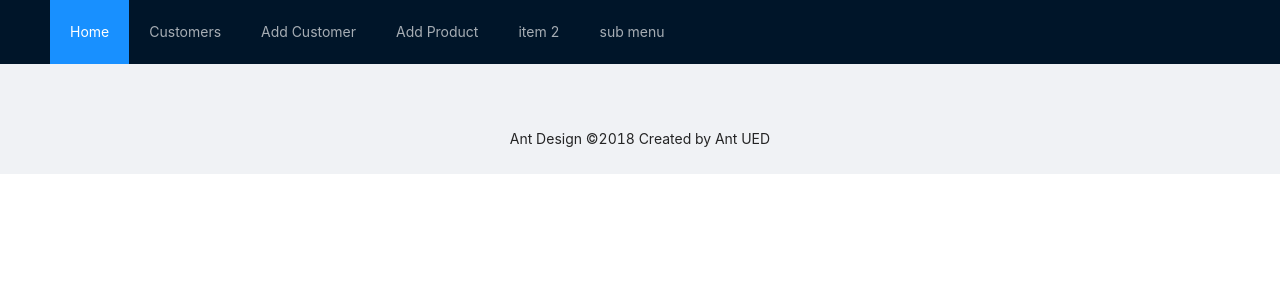
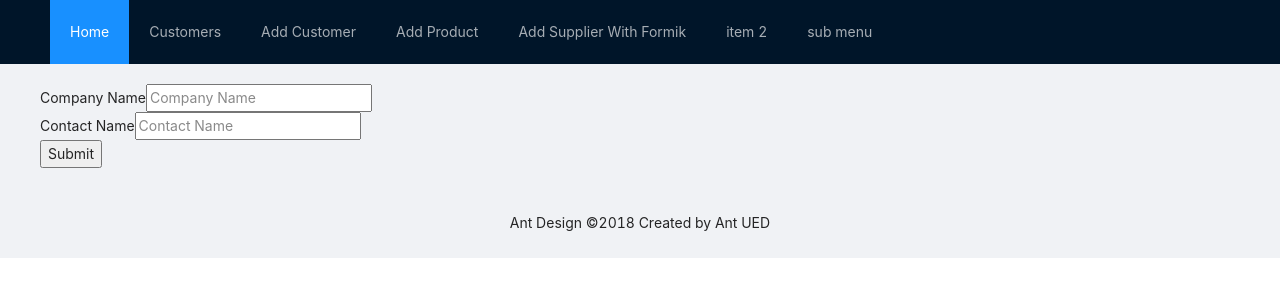
Before and after one commit to b21727283/full-stack-development, a React (Create React App) app in the folder react/my-app/: page /addsupplierwithformik in a window 1280 px wide. Shown: the top 300 px of the page. Built offline with nearby package versions, Linux system fonts and the light colour scheme.

Commit message:
redux intro

```diff
--- a/react/my-app/package.json
+++ b/react/my-app/package.json
@@ -8,11 +8,13 @@
     "@testing-library/user-event": "^13.5.0",
     "antd": "^4.23.6",
     "axios": "^1.1.3",
+    "formik": "^2.2.9",
     "react": "^18.2.0",
     "react-dom": "^18.2.0",
     "react-router-dom": "^6.4.2",
     "react-scripts": "5.0.1",
-    "web-vitals": "^2.1.4"
+    "web-vitals": "^2.1.4",
+    "yup": "^0.32.11"
   },
   "scripts": {
     "start": "react-scripts start",
--- a/react/my-app/src/App.js
+++ b/react/my-app/src/App.js
@@ -22,6 +22,7 @@ import {Content, Footer, Header} from "antd/lib/layout/layout";
 import Customers from "./components/Customers";
 import AddCustomer from "./components/AddCustomer";
 import AddProduct from "./components/AddProduct";
+import AddSupplierWithFormik from "./components/AddSupplierWithFormik";
 
 
 
@@ -61,6 +62,7 @@ function App() {
   { label: <Link to='/customers'>Customers</Link>, key: '2' },
   { label: <Link to='/addcustomer'>Add Customer</Link>, key: '3' },
   { label: <Link to='/addproduct'>Add Product</Link>, key: '4' },
+  { label: <Link to='/addsupplierwithformik'>Add Supplier With Formik</Link>, key: '5' },
   { label: 'item 2', key: 'item-2' }, // which is required
   {
     label: 'sub menu',
@@ -157,6 +159,7 @@ function App() {
           <Route path="/customers" element={<Customers/>}></Route>
           <Route path="/addcustomer" element={<AddCustomer/>}></Route>
           <Route path="/addproduct" element={<AddProduct/>}></Route>
+          <Route path="/addsupplierwithformik" element={<AddSupplierWithFormik/>}></Route>
 
           </Routes>
 
--- a/react/my-app/src/components/AddProduct.jsx
+++ b/react/my-app/src/components/AddProduct.jsx
@@ -42,7 +42,12 @@ function AddProduct() {
 
         console.log('VALUES', values)
 
-        axios.post('https://northwind.vercel.app/api/products', values)
+        let data = {
+            name: "Mozzarella di Giovanni",
+            unitPrice: 60
+        }
+
+        axios.put('https://northwind.vercel.app/api/products', data)
         .then(res =>{
 
             console.log('SUCCESS')
--- /dev/null
+++ b/react/my-app/src/components/AddSupplierWithFormik.jsx
@@ -0,0 +1,65 @@
+import React from 'react';
+import { Formik, Field, Form } from 'formik';
+import axios from 'axios';
+import * as Yup from 'yup';
+
+const addSupplierSchema = Yup.object().shape({
+    companyName: Yup.string()
+      .min(2, 'Too Short!')
+      .max(50, 'Too Long!')
+      .required('Company Name Required'),
+    contactName: Yup.string()
+      .min(2, 'Too Short!')
+      .max(50, 'Too Long!')
+      .required('Contact Name Required')
+  });
+
+
+function AddSupplierWithFormik() {
+  return (
+    <Formik
+    validationSchema={addSupplierSchema}
+    initialValues={{
+      companyName: '',
+      contactName: ''
+    }}
+    onSubmit={(values) => {
+      console.log(values)
+
+    //   axios.post('', values)
+    //   .then(res => {
+
+    //   })
+    }}
+  >
+    {({ errors, touched }) => (
+
+        <Form
+        >
+
+        {errors.companyName && <div>{errors.companyName}</div>}
+        <div>
+        <label>Company Name</label>
+        <Field id="companyName" name="companyName" placeholder="Company Name" />
+        </div>
+
+        {errors.contactName && <div>{errors.contactName}</div>}
+
+        <div>
+
+        <label>Contact Name</label>
+        <Field id="contactName" name="contactName" placeholder="Contact Name" />
+
+        </div>
+
+
+
+        <button type="submit">Submit</button>
+        </Form>
+    )}
+
+  </Formik>
+  )
+}
+
+export default AddSupplierWithFormik
```
Also changed, not shown: react/my-app/reduxSample.html (added, +78 -0 lines), 1 other file (tests, documents, lock files or other folders).
